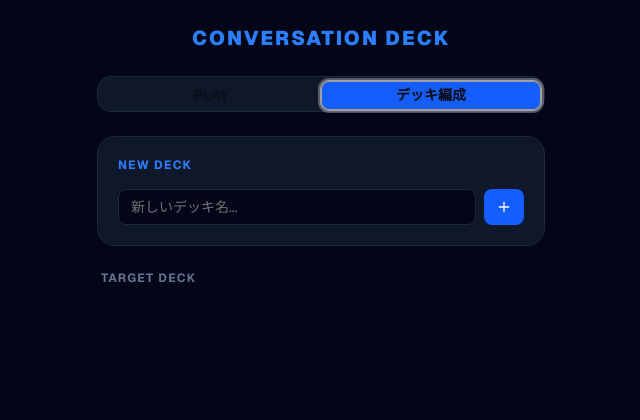
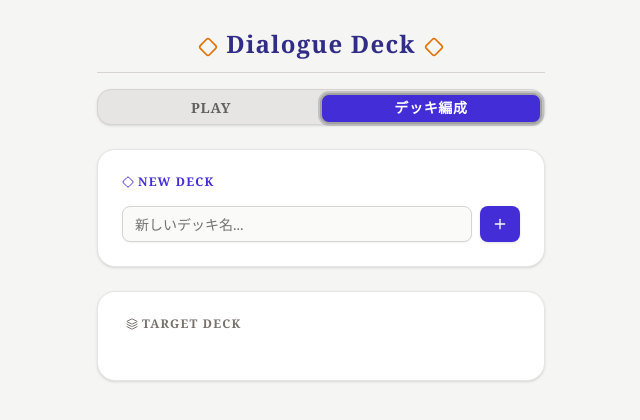
Before and after one commit to maithteeth/conversation-deck, a Next.js app: page / in a window 1280 px wide. Both pictures are taken after a click on the tab "デッキ編成". Shown: the top 420 px of the page, without its empty margins (319-959 px from the left). Built offline with nearby package versions, Linux system fonts and the light colour scheme.

Commit message:
Redesign UI: Elegant theme with wooden table background and new title

```diff
--- a/app/page.tsx
+++ b/app/page.tsx
@@ -5,7 +5,7 @@ import { Card } from "@/components/ui/card"
 import { Button } from "@/components/ui/button"
 import { Input } from "@/components/ui/input"
 import { Tabs, TabsContent, TabsList, TabsTrigger } from "@/components/ui/tabs"
-import { Plus, Shuffle, Trash2, Layers, BookOpen } from "lucide-react"
+import { Plus, Shuffle, Trash2, Layers, BookOpen, Copy, Check, Diamond } from "lucide-react"
 import { motion, AnimatePresence } from "framer-motion"
 
 type ConversationCard = { id: string; text: string }
@@ -19,6 +19,7 @@ export default function ConversationDeck() {
   const [currentCardIndex, setCurrentCardIndex] = useState(0)
   const [isFlipped, setIsFlipped] = useState(false)
   const [direction, setDirection] = useState(0)
+  const [copied, setCopied] = useState(false)
 
   useEffect(() => {
     const saved = localStorage.getItem("conv-decks")
@@ -40,6 +41,15 @@ export default function ConversationDeck() {
     setDirection(1)
     setCurrentCardIndex((prev) => (prev + 1) % selectedDeck.cards.length)
     setIsFlipped(false)
+    setCopied(false)
+  }
+
+  const copyToClipboard = () => {
+    if (selectedDeck && selectedDeck.cards[currentCardIndex]) {
+      navigator.clipboard.writeText(selectedDeck.cards[currentCardIndex].text)
+      setCopied(true)
+      setTimeout(() => setCopied(false), 2000)
+    }
   }
 
   const addDeck = () => {
@@ -57,25 +67,33 @@ export default function ConversationDeck() {
   }
 
   return (
-    <main className="min-h-[100dvh] bg-slate-950 text-slate-200 p-4 font-sans overflow-hidden">
+    // 全体の背景を明るく上品なストーン調に変更
+    <main className="min-h-[100dvh] bg-stone-100 text-stone-800 p-4 font-serif overflow-hidden">
       <div className="max-w-md mx-auto space-y-4">
-        <header className="py-2">
-          <h1 className="text-xl font-black tracking-widest text-blue-500 text-center uppercase">Conversation Deck</h1>
+        <header className="py-3 border-b border-stone-300">
+          {/* タイトル色を落ち着いたインディゴに。フォントもセリフ体で優雅に */}
+          <h1 className="text-2xl font-bold tracking-wider text-indigo-900 text-center">
+            <Diamond className="inline-block mr-2 h-5 w-5 text-amber-600" />
+            Dialogue Deck
+            <Diamond className="inline-block ml-2 h-5 w-5 text-amber-600" />
+          </h1>
         </header>
 
         <Tabs defaultValue="play" className="w-full">
-          <TabsList className="grid w-full grid-cols-2 bg-slate-900 border border-slate-800 rounded-xl mb-4">
-            <TabsTrigger value="play" className="data-[state=active]:bg-blue-600 font-bold">PLAY</TabsTrigger>
-            <TabsTrigger value="edit" className="data-[state=active]:bg-blue-600 font-bold">デッキ編成</TabsTrigger>
+          {/* タブの配色を上品なグレージュとインディゴに変更 */}
+          <TabsList className="grid w-full grid-cols-2 bg-stone-200 border border-stone-300 rounded-xl mb-4 shadow-sm">
+            <TabsTrigger value="play" className="data-[state=active]:bg-indigo-700 data-[state=active]:text-white font-semibold tracking-wider transition-all">PLAY</TabsTrigger>
+            <TabsTrigger value="edit" className="data-[state=active]:bg-indigo-700 data-[state=active]:text-white font-semibold tracking-wider transition-all">デッキ編成</TabsTrigger>
           </TabsList>
 
           <TabsContent value="play" className="mt-2 outline-none">
-            <div className="flex gap-2 overflow-x-auto pb-4 scrollbar-hide">
+            <div className="flex gap-2 overflow-x-auto pb-4 scrollbar-hide px-1">
               {decks.map(d => (
                 <button
                   key={d.id}
-                  onClick={() => {setSelectedDeckId(d.id); setCurrentCardIndex(0);}}
-                  className={`px-4 py-2 rounded-lg text-xs font-bold transition-all flex-shrink-0 border ${selectedDeckId === d.id ? "bg-blue-600 border-blue-400 text-white shadow-[0_0_15px_rgba(37,99,235,0.4)]" : "bg-slate-900 border-slate-800 text-slate-500"}`}
+                  onClick={() => {setSelectedDeckId(d.id); setCurrentCardIndex(0); setCopied(false);}}
+                  // デッキ選択ボタンの配色を変更
+                  className={`px-5 py-2 rounded-full text-sm font-bold transition-all flex-shrink-0 border shadow-sm ${selectedDeckId === d.id ? "bg-indigo-700 border-indigo-800 text-white shadow-md" : "bg-white border-stone-300 text-stone-600 hover:bg-stone-50"}`}
                 >
                   {d.name}
                 </button>
@@ -83,28 +101,43 @@ export default function ConversationDeck() {
             </div>
 
             {selectedDeck && selectedDeck.cards.length > 0 ? (
-              <div className="relative h-[65vh] flex flex-col items-center justify-between mt-4">
-                <div className="relative w-full aspect-[2.5/3.5] max-w-[320px]">
+              // カード表示エリアの背景に「木目調のテーブル」を表現するグラデーションとシャドウを適用
+              <div className="relative h-[65vh] flex flex-col items-center justify-between mt-4 p-6 rounded-3xl bg-[radial-gradient(ellipse_at_top,_var(--tw-gradient-stops))] from-amber-900 via-yellow-950 to-stone-950 shadow-[inset_0_4px_20px_rgba(0,0,0,0.5)] border-b-4 border-stone-900">
+                <div className="relative w-full aspect-[2.5/3.5] max-w-[300px] z-10">
                   <AnimatePresence initial={false} custom={direction}>
                     <motion.div
                       key={currentCardIndex}
                       custom={direction}
-                      initial={{ x: 400, opacity: 0, rotate: 5 }}
-                      animate={{ x: 0, opacity: 1, rotate: isFlipped ? 180 : 0 }}
-                      exit={{ x: -400, opacity: 0, rotate: -5 }}
-                      transition={{ type: "spring", stiffness: 260, damping: 20 }}
+                      initial={{ x: 400, opacity: 0, rotate: 5, scale: 0.9 }}
+                      animate={{ x: 0, opacity: 1, rotate: isFlipped ? 180 : 0, scale: 1 }}
+                      exit={{ x: -400, opacity: 0, rotate: -5, scale: 0.9 }}
+                      transition={{ type: "spring", stiffness: 200, damping: 25 }}
                       drag="x"
                       dragConstraints={{ left: 0, right: 0 }}
                       onDragEnd={(_, info) => { if (info.offset.x < -100) nextCard() }}
                       onClick={() => setIsFlipped(!isFlipped)}
-                      className="absolute inset-0 cursor-pointer"
+                      className="absolute inset-0 cursor-pointer perspective-1000"
                     >
-                      <Card className="w-full h-full bg-slate-900 border-4 border-slate-700 shadow-2xl rounded-xl flex flex-col items-center justify-center p-8 relative">
-                        <div className="absolute inset-2 border border-slate-800 pointer-events-none rounded-lg" />
-                        <div className="absolute top-4 right-4 text-slate-700"><Layers size={20}/></div>
-                        <div className="absolute bottom-4 left-4 text-slate-700"><BookOpen size={20}/></div>
+                      {/* カード自体のデザイン変更 */}
+                      <Card className="w-full h-full bg-stone-50 border-2 border-stone-300 shadow-[0_8px_30px_rgba(0,0,0,0.3)] rounded-2xl flex flex-col items-center justify-center p-8 relative overflow-hidden">
+                        {/* 装飾フレームの色をアンティークゴールドに変更 */}
+                        <div className="absolute inset-3 border-2 border-amber-700/30 pointer-events-none rounded-xl" />
 
-                        <p className="text-2xl font-bold text-slate-100 text-center leading-relaxed tracking-tight">
+                        <Button
+                          variant="ghost"
+                          size="sm"
+                          onClick={(e) => { e.stopPropagation(); copyToClipboard(); }}
+                          className="absolute top-4 left-4 text-stone-500 hover:text-indigo-600 z-10 hover:bg-stone-100"
+                        >
+                          {copied ? <Check size={20} className="text-green-600" /> : <Copy size={20} />}
+                        </Button>
+
+                        {/* アイコン色を変更 */}
+                        <div className="absolute top-5 right-5 text-amber-700 opacity-70"><Layers size={24}/></div>
+                        <div className="absolute bottom-5 left-5 text-amber-700 opacity-70"><BookOpen size={24}/></div>
+
+                        {/* テキスト色を変更 */}
+                        <p className="text-2xl font-bold text-stone-900 text-center leading-relaxed tracking-tight font-serif">
                           {selectedDeck.cards[currentCardIndex].text}
                         </p>
                       </Card>
@@ -112,45 +145,48 @@ export default function ConversationDeck() {
                   </AnimatePresence>
                 </div>
 
-                <div className="w-full flex gap-3 mt-10">
+                <div className="w-full flex gap-4 mt-8 z-10">
+                  {/* ボタンのデザイン変更 */}
                   <Button onClick={() => {
                     const shuffled = [...selectedDeck.cards].sort(() => Math.random() - 0.5)
                     setDecks(decks.map(d => d.id === selectedDeckId ? { ...d, cards: shuffled } : d))
                     setCurrentCardIndex(0)
-                  }} variant="outline" className="flex-1 border-slate-700 bg-slate-900 py-6 text-slate-400 font-bold uppercase tracking-wider">
+                    setCopied(false)
+                  }} variant="outline" className="flex-1 border-stone-400 bg-white/10 text-stone-300 hover:bg-white/20 hover:text-white font-bold uppercase tracking-wider backdrop-blur-sm transition-all">
                     <Shuffle className="mr-2" size={18}/> Shuffle
                   </Button>
-                  <Button onClick={nextCard} className="flex-[2] bg-blue-600 hover:bg-blue-500 py-6 text-xl font-black shadow-lg shadow-blue-900/20">
+                  <Button onClick={nextCard} className="flex-[2] bg-indigo-600 hover:bg-indigo-500 py-6 text-xl font-bold text-white shadow-lg shadow-indigo-900/50 border-b-4 border-indigo-800 transition-all active:border-b-0 active:translate-y-1">
                     NEXT CARD
                   </Button>
                 </div>
               </div>
             ) : (
-              <div className="h-[50vh] flex items-center justify-center border-2 border-dashed border-slate-800 rounded-3xl text-slate-600 italic">
+              <div className="h-[50vh] flex items-center justify-center border-2 border-dashed border-stone-300 bg-white/50 rounded-3xl text-stone-500 italic font-serif">
                 デッキを編成してください
               </div>
             )}
           </TabsContent>
 
           <TabsContent value="edit" className="space-y-6">
-            <section className="bg-slate-900 p-5 rounded-2xl border border-slate-800 space-y-4 shadow-inner">
-              <h3 className="text-xs font-bold text-blue-500 tracking-widest uppercase">New Deck</h3>
+            {/* 編集エリアのデザイン変更 */}
+            <section className="bg-white p-6 rounded-2xl border border-stone-200 space-y-4 shadow-sm">
+              <h3 className="text-xs font-bold text-indigo-700 tracking-widest uppercase flex items-center"><Diamond size={12} className="mr-1"/>New Deck</h3>
               <div className="flex gap-2">
-                <Input placeholder="新しいデッキ名..." value={newDeckName} onChange={(e) => setNewDeckName(e.target.value)} className="bg-slate-950 border-slate-800 focus:border-blue-500" />
-                <Button onClick={addDeck} className="bg-blue-600 shrink-0 px-6"><Plus size={20}/></Button>
+                <Input placeholder="新しいデッキ名..." value={newDeckName} onChange={(e) => setNewDeckName(e.target.value)} className="bg-stone-50 border-stone-300 focus:border-indigo-500 text-stone-800" />
+                <Button onClick={addDeck} className="bg-indigo-700 hover:bg-indigo-600 shrink-0 px-5 shadow-sm"><Plus size={20}/></Button>
               </div>
             </section>
 
-            <section className="space-y-4">
+            <section className="space-y-4 bg-white p-6 rounded-2xl border border-stone-200 shadow-sm">
               <div className="flex items-center justify-between px-1">
-                <h3 className="text-xs font-bold text-slate-500 tracking-widest uppercase">Target Deck</h3>
+                <h3 className="text-xs font-bold text-stone-500 tracking-widest uppercase flex items-center"><Layers size={12} className="mr-1"/>Target Deck</h3>
               </div>
-              <div className="flex gap-2 overflow-x-auto pb-2">
+              <div className="flex gap-2 overflow-x-auto pb-2 scrollbar-thin scrollbar-thumb-stone-300">
                 {decks.map(d => (
                   <button
                     key={d.id}
-                    onClick={() => setSelectedDeckId(d.id)}
-                    className={`px-4 py-2 rounded-lg text-xs font-bold transition-all border ${selectedDeckId === d.id ? "bg-slate-800 border-blue-500 text-blue-400" : "bg-slate-950 border-slate-800 text-slate-600"}`}
+                    onClick={() => {setSelectedDeckId(d.id); setCopied(false);}}
+                    className={`px-4 py-2 rounded-lg text-xs font-bold transition-all border ${selectedDeckId === d.id ? "bg-indigo-100 border-indigo-500 text-indigo-800" : "bg-stone-50 border-stone-300 text-stone-600 hover:bg-stone-100"}`}
                   >
                     {d.name}
                   </button>
@@ -158,21 +194,21 @@ export default function ConversationDeck() {
               </div>
 
               {selectedDeck && (
-                <div className="space-y-3 pt-2">
+                <div className="space-y-4 pt-2">
                   <div className="flex gap-2">
                     <Input
                       placeholder="会話カードを追加..."
                       value={newCardText}
                       onChange={(e) => setNewCardText(e.target.value)}
-                      className="bg-slate-900 border-slate-800"
+                      className="bg-stone-50 border-stone-300 focus:border-indigo-500 text-stone-800"
                     />
-                    <Button onClick={addCard} className="bg-slate-700 hover:bg-blue-600"><Plus size={20}/></Button>
+                    <Button onClick={addCard} className="bg-stone-700 hover:bg-indigo-600 text-white shadow-sm"><Plus size={20}/></Button>
                   </div>
                   <div className="space-y-2 max-h-[40vh] overflow-y-auto pr-2 custom-scrollbar">
                     {selectedDeck.cards.map((c) => (
-                      <div key={c.id} className="flex justify-between items-center p-4 bg-slate-900/40 rounded-xl border border-slate-800 group hover:border-slate-600 transition-colors">
-                        <span className="text-sm text-slate-300 font-medium">{c.text}</span>
-                        <Button variant="ghost" size="sm" onClick={() => setDecks(decks.map(d => d.id === selectedDeckId ? { ...d, cards: d.cards.filter(card => card.id !== c.id) } : d))} className="text-slate-600 hover:text-red-500 hover:bg-transparent">
+                      <div key={c.id} className="flex justify-between items-center p-4 bg-stone-50 rounded-xl border border-stone-200 group hover:border-indigo-300 transition-colors shadow-sm">
+                        <span className="text-sm text-stone-700 font-medium">{c.text}</span>
+                        <Button variant="ghost" size="sm" onClick={() => setDecks(decks.map(d => d.id === selectedDeckId ? { ...d, cards: d.cards.filter(card => card.id !== c.id) } : d))} className="text-stone-400 hover:text-red-600 hover:bg-red-50 transition-all">
                           <Trash2 size={16}/>
                         </Button>
                       </div>
```
